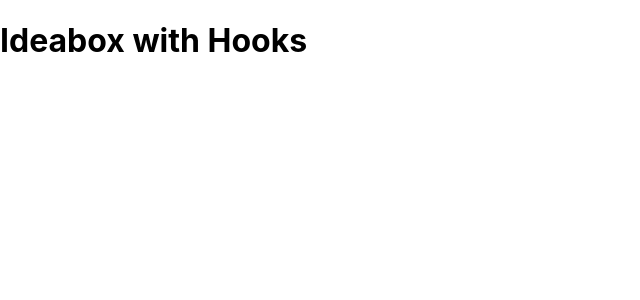
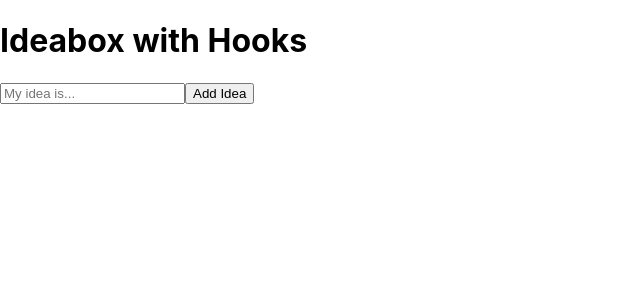
Before and after one commit to tanishalatoya/ideabox-with-hooks, a React (Create React App) app: page / in a window 1280 px wide. Shown: the top 300 px of the page, without its empty margins (0-640 px from the left). Built offline with nearby package versions, Linux system fonts and the light colour scheme.

Commit message:
Set up IdeaForm to use hooks

```diff
--- a/src/IdeaForm/IdeaForm.js
+++ b/src/IdeaForm/IdeaForm.js
@@ -1,9 +1,27 @@
-import React from 'react';
+import React, { useState } from 'react';
 
-const IdeaForm = () => {
+const IdeaForm = ({ addIdea }) => {
+
+    const [idea, setIdea] = useState('')
+
+    const handleChange = e => {
+        setIdea(e.target.value)
+    }
+
+    const handleSubmit = e => {
+        e.preventDefault()
+    }
+
     return (
-        <form>
-
+        <form onSubmit={handleSubmit}>
+            <input
+                type='text'
+                placeholder='My idea is...'
+                onChange={handleChange}
+                />
+            <button>
+                Add Idea
+            </button>
         </form>
     )
 }
```
